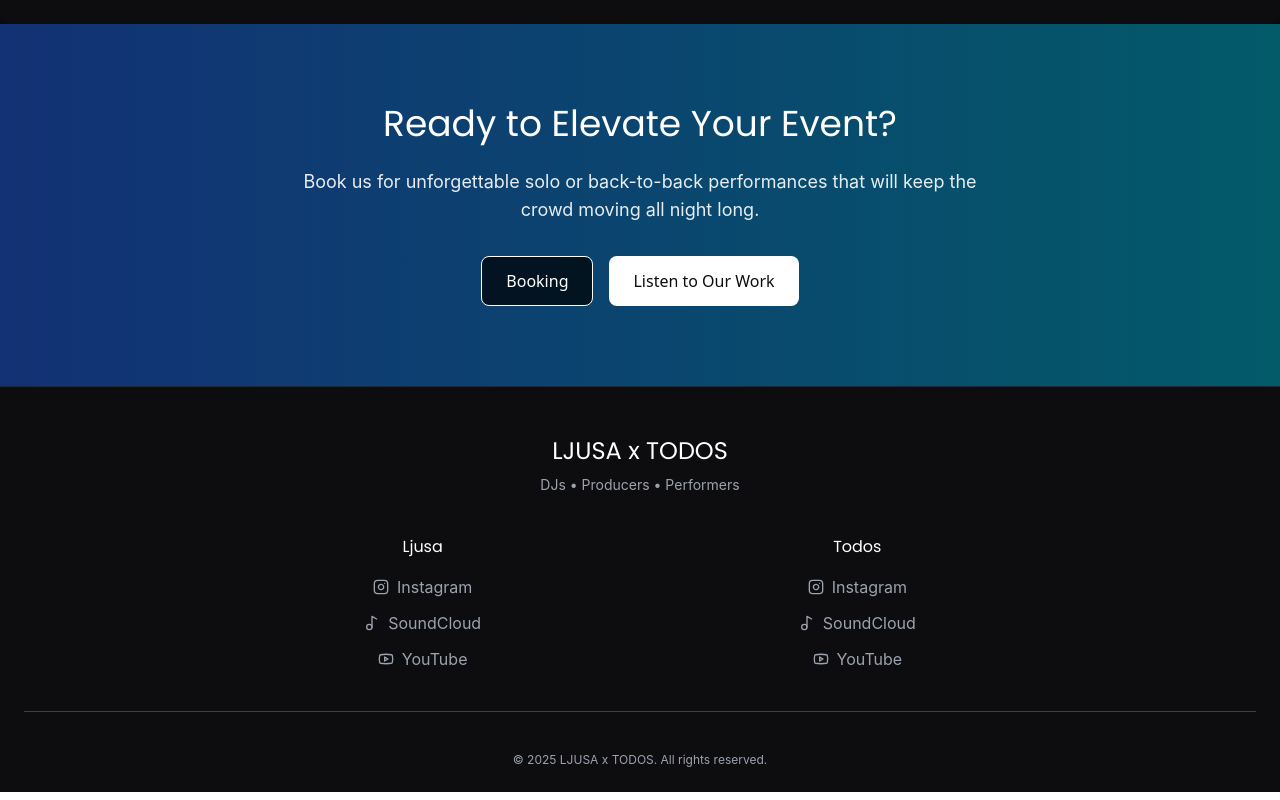
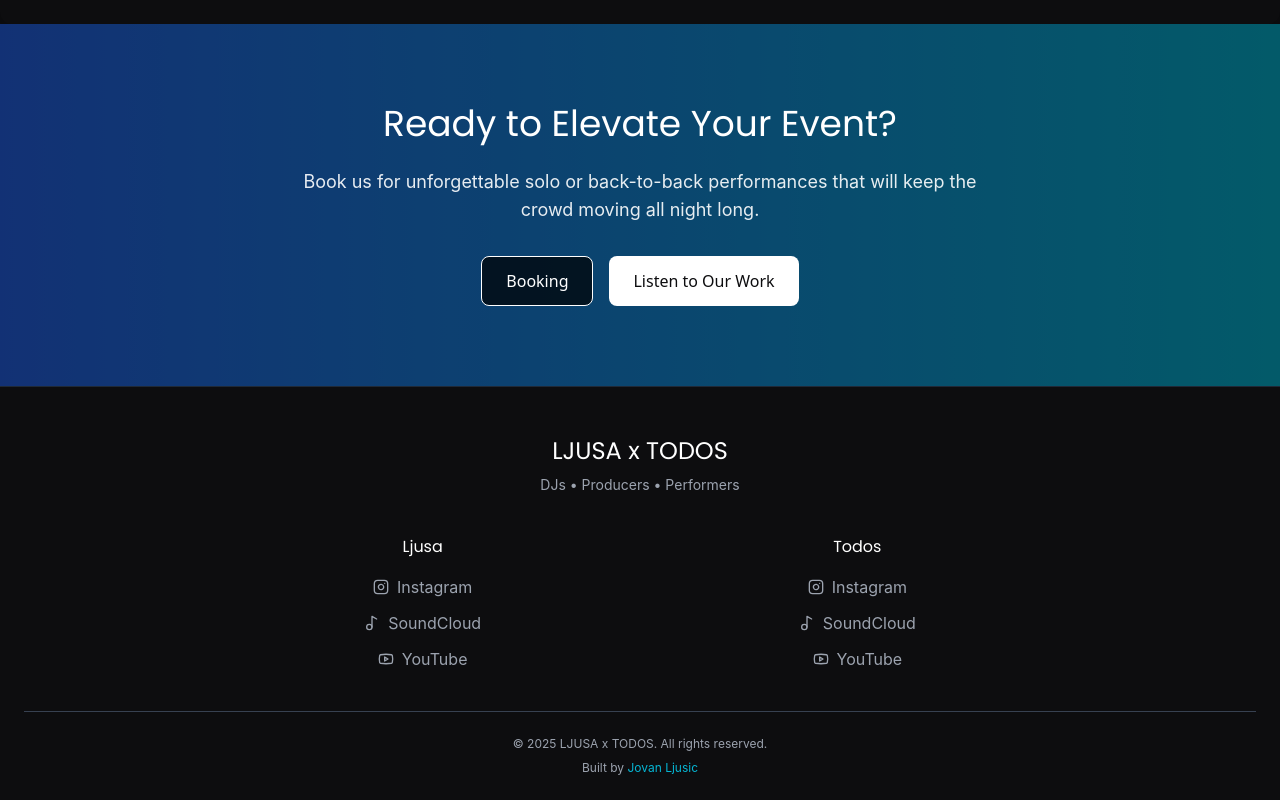
Before and after one commit to therealyhn/ljusaxtodos, a React (Vite) app: page / in a window 1280 px wide. Shown: the part 1770-2570 px from the top of the page. Built offline with nearby package versions, Linux system fonts and the light colour scheme.

Commit message:
homepage-layout->import imgs

```diff
--- a/src/components/Footer.jsx
+++ b/src/components/Footer.jsx
@@ -59,10 +59,20 @@ export default function Footer() {
           </div>
         </div>
 
-        {/* Copyright */}
-        <div className="pt-6 border-t border-gray-700 w-full">
-          <p className="text-text-secondary text-xs font-body mt-4">
+        <div className="pt-6 border-t border-gray-700 w-full flex flex-col items-center gap-2">
+          <p className="text-text-secondary text-xs font-body">
             © {new Date().getFullYear()} LJUSA x TODOS. All rights reserved.
+          </p>
+          <p className="text-text-secondary text-xs font-body">
+            Built by{" "}
+            <a
+              href="https://jovanljusic.com"
+              target="_blank"
+              rel="noopener noreferrer"
+              className="text-primary-cyan hover:underline"
+            >
+              Jovan Ljusic
+            </a>
           </p>
         </div>
       </div>
```
